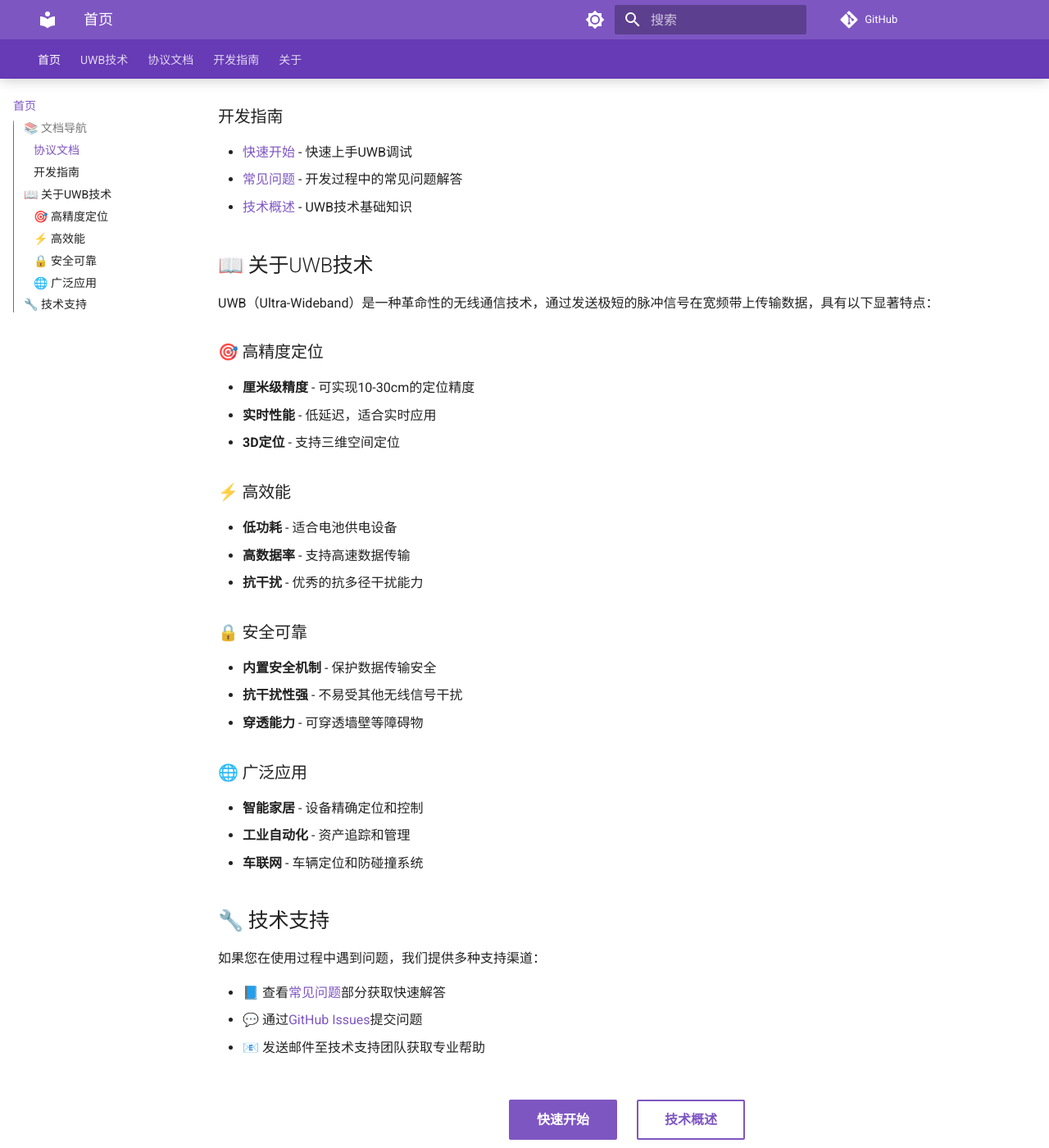
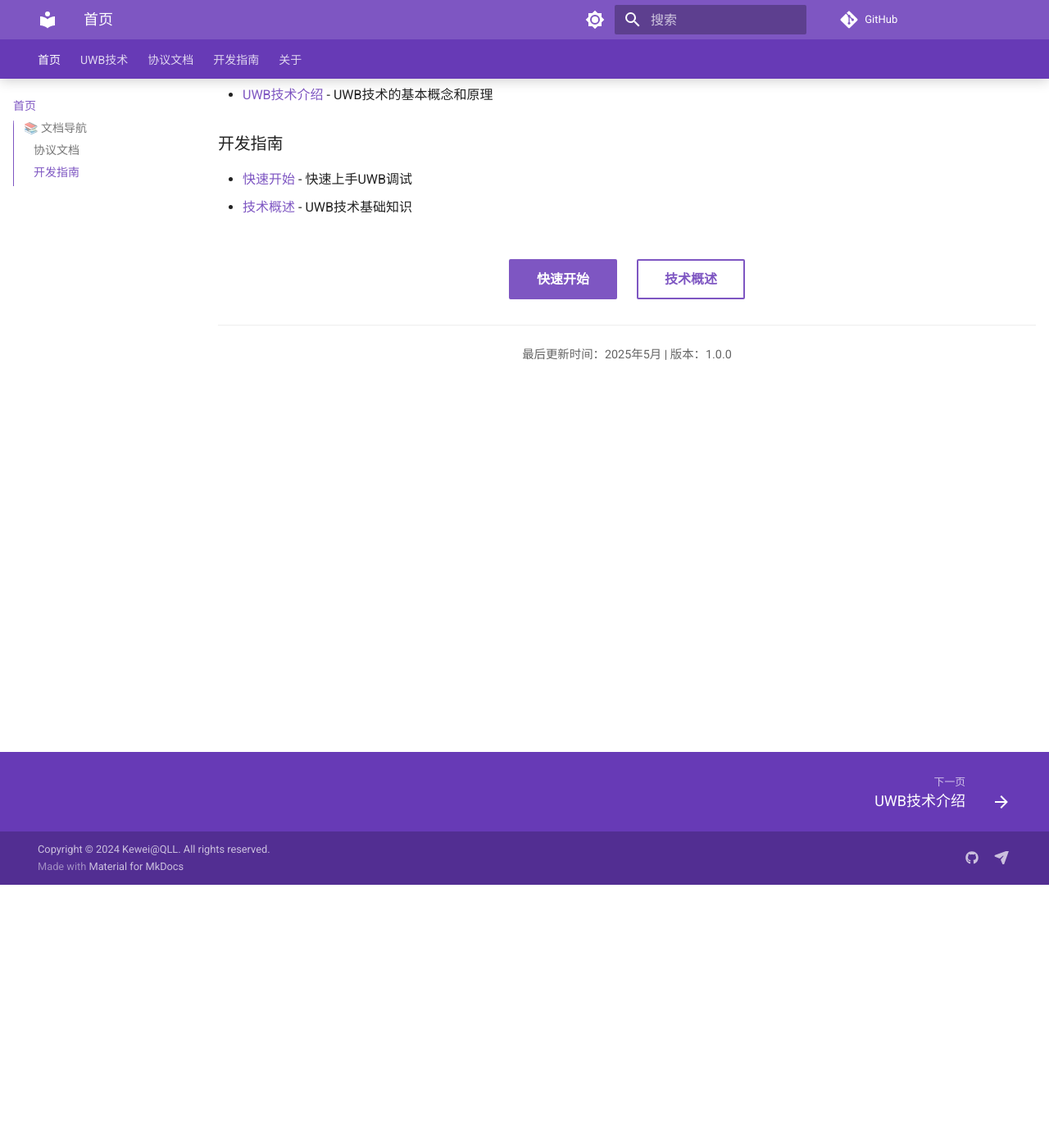
Before and after one commit to ximing766/Uwb_doc, an MkDocs documentation site: the page built from docs/index.md, in a window 1280 px wide and 1400 px high, scrolled down 321 px. Shown: the whole window at 82% size. Built offline with MkDocs 1.6.1 and Material for MkDocs 9.7.7, drawn with Linux system fonts in a browser that asks for light colours; comment, search, counter and statistics services are not loaded; the version menu is left out.

Commit message:
update init - 2025-06-04 11:11:33

```diff
--- a/docs/index.md
+++ b/docs/index.md
@@ -6,47 +6,12 @@
 
 ### 协议文档
 - [控制协议规范](protocol/control-protocol.md) - UWB读卡器控制协议详细说明
+- [UWB技术介绍](protocol/uwb-introduction.md) - UWB技术的基本概念和原理
 
 ### 开发指南
 - [快速开始](guide/quick-start.md) - 快速上手UWB调试
-- [常见问题](guide/faq.md) - 开发过程中的常见问题解答
 - [技术概述](guide/overview.md) - UWB技术基础知识
 
-## 📖 关于UWB技术
-
-UWB（Ultra-Wideband）是一种革命性的无线通信技术，通过发送极短的脉冲信号在宽频带上传输数据，具有以下显著特点：
-
-### 🎯 高精度定位
-
-- **厘米级精度** - 可实现10-30cm的定位精度
-- **实时性能** - 低延迟，适合实时应用
-- **3D定位** - 支持三维空间定位
-
-### ⚡ 高效能
-
-- **低功耗** - 适合电池供电设备
-- **高数据率** - 支持高速数据传输
-- **抗干扰** - 优秀的抗多径干扰能力
-
-### 🔒 安全可靠
-
-- **内置安全机制** - 保护数据传输安全
-- **抗干扰性强** - 不易受其他无线信号干扰
-- **穿透能力** - 可穿透墙壁等障碍物
-
-### 🌐 广泛应用
-
-- **智能家居** - 设备精确定位和控制
-- **工业自动化** - 资产追踪和管理
-- **车联网** - 车辆定位和防碰撞系统
-
-## 🔧 技术支持
-
-如果您在使用过程中遇到问题，我们提供多种支持渠道：
-
-- 📘 查看[常见问题](guide/faq.md)部分获取快速解答
-- 💬 通过[GitHub Issues](https://github.com/ximing766/my-project-doc/issues)提交问题
-- 📧 发送邮件至技术支持团队获取专业帮助
 
 <div style="text-align: center; margin-top: 50px; margin-bottom: 30px;">
   <a href="guide/quick-start/" class="md-button md-button--primary" style="margin-right: 20px;">快速开始</a>
```
Also changed, not shown: README.md (+0 -6 lines), docs/about.md (+0 -24 lines), docs/guide/faq.md (deleted, +0 -130 lines), docs/images/地铁交易方案时序图.svg (deleted).
